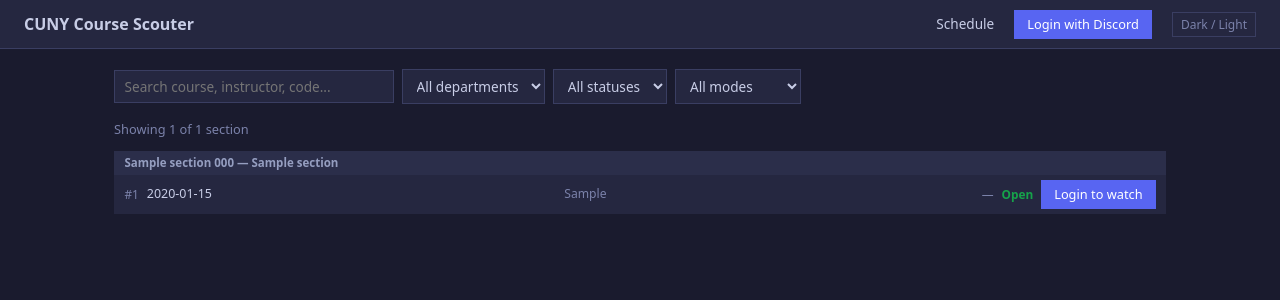
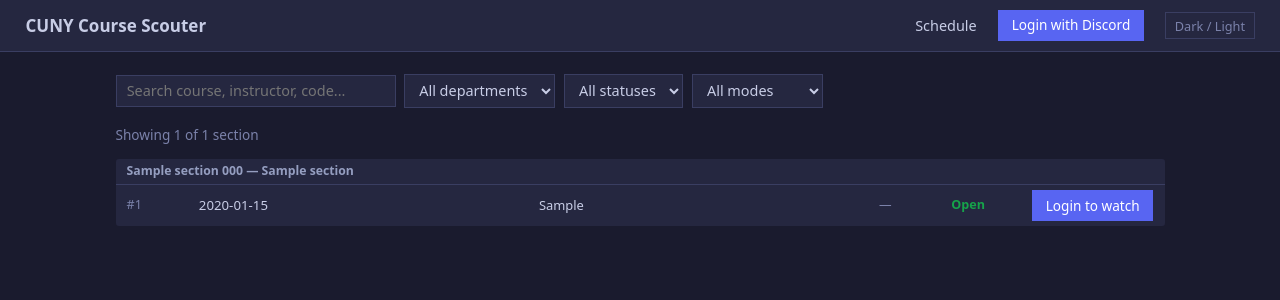
Before and after one commit to isop0d/CunyCourseScouter, a FastAPI app: page / in a window 1280 px wide. Shown: the top 300 px of the page. Run offline with FastAPI, Linux system fonts and the light colour scheme; tables that the repository leaves empty hold one stand-in row (values such as "Sample post"); data that the repository does not hold is empty.

Commit message:
Increase base font size and polish section card layout
- Bump html root to 17px and body to 15px so all rem values scale up
- Grid events show time range below class code
- Section card rows use CSS grid for column alignment across cards
- Professor name uses main text color instead of muted
- Watch/unwatch buttons no longer change color on hover

```diff
--- a/cuny_scouter/web/routes.py
+++ b/cuny_scouter/web/routes.py
@@ -384,6 +384,13 @@ async def logout(request: Request):
 
 # ── Schedule builder ─────────────────────────────────────────────────────────
 
+def _fmt_minute(m: int) -> str:
+    h, mn = divmod(m, 60)
+    period = "am" if h < 12 else "pm"
+    h12 = h % 12 or 12
+    return f"{h12}:{mn:02d}{period}"
+
+
 _GRID_START = 7 * 60    # 7:00 AM in minutes
 _GRID_END = 21 * 60     # 9:00 PM in minutes
 _GRID_SPAN = _GRID_END - _GRID_START   # 840 minutes
@@ -445,6 +452,8 @@ def _assign_lanes_for_day(day_meetings: list) -> list[dict]:
             "height_pct": round((end - start) / _GRID_SPAN * 100, 3),
             "left_pct": round(lane_index / lane_count * 100, 3),
             "width_pct": round(100 / lane_count, 3),
+            "start_time": _fmt_minute(meeting.start_minute),
+            "end_time": _fmt_minute(meeting.end_minute),
         })
 
     return result
--- a/cuny_scouter/web/templates/base.html
+++ b/cuny_scouter/web/templates/base.html
@@ -7,6 +7,7 @@
   <script src="https://unpkg.com/htmx.org@2.0.4" integrity="sha384-HGfztofotfshcF7+8n44JQL2oJmowVChPTg48S+jvZoztPfvwD79OC/LTtG6dMp+" crossorigin="anonymous"></script>
   <style>
     *, *::before, *::after { box-sizing: border-box; margin: 0; padding: 0; }
+    html { font-size: 17px; }
 
     /* ── Theme tokens ── */
     :root {
@@ -57,7 +58,7 @@
       font-family: system-ui, -apple-system, sans-serif;
       background: var(--bg);
       color: var(--text);
-      font-size: 14px;
+      font-size: 15px;
       line-height: 1.5;
     }
 
@@ -106,9 +107,9 @@
     .btn-discord { background: #5865F2; color: #fff; border-color: #5865F2; }
     .btn-discord:hover { background: #4752c4; }
     .btn-watch   { background: var(--border-strong); color: var(--bg); border-color: var(--border-strong); }
-    .btn-watch:hover { opacity: 0.8; }
+    .btn-watch:hover { background: var(--border-strong); opacity: 1; }
     .btn-unwatch { background: var(--btn-bg); color: var(--text); border-color: var(--border); }
-    .btn-unwatch:hover { background: var(--btn-hover); }
+    .btn-unwatch:hover { background: var(--btn-bg); }
 
     /* ── Filters ── */
     .filters {
@@ -187,33 +188,33 @@
     .btn-show-more { font-size: 0.82rem; padding: 0.35rem 1.25rem; }
 
     /* ── Section cards (index / section browser) ── */
-    #results-list { display: flex; flex-direction: column; gap: 0.3rem; }
-    .section-card { }
+    #results-list { display: flex; flex-direction: column; gap: 0.55rem; }
+    .section-card { background: var(--bg-alt); border-radius: 3px; overflow: hidden; }
     .section-card-hdr {
       font-size: 0.72rem;
       font-weight: 600;
       color: var(--text-head);
-      background: var(--bg-stripe);
       padding: 0.22rem 0.65rem;
+      border-bottom: 1px solid var(--border);
     }
     .section-card-row {
-      display: flex;
+      display: grid;
+      grid-template-columns: 3.5rem 1fr 1fr 3.5rem 4rem auto;
       align-items: center;
-      gap: 0.5rem;
+      column-gap: 0.75rem;
       padding: 0.3rem 0.65rem;
-      background: var(--bg-alt);
       min-width: 0;
     }
-    .sc-num   { font-size: 0.74rem; color: var(--text-muted); flex-shrink: 0; }
-    .sc-times { font-size: 0.78rem; flex: 2 1 0; min-width: 0;
-                overflow: hidden; text-overflow: ellipsis; white-space: nowrap; }
-    .sc-instr { font-size: 0.76rem; color: var(--text-muted); flex: 2 1 0; min-width: 0;
-                overflow: hidden; text-overflow: ellipsis; white-space: nowrap; }
-    .sc-rmp   { font-size: 0.74rem; flex-shrink: 0; }
+    .sc-num    { font-size: 0.74rem; color: var(--text-muted); min-width: 0; }
+    .sc-times  { font-size: 0.78rem; min-width: 0;
+                 overflow: hidden; text-overflow: ellipsis; white-space: nowrap; }
+    .sc-instr  { font-size: 0.76rem; color: var(--text); min-width: 0;
+                 overflow: hidden; text-overflow: ellipsis; white-space: nowrap; }
+    .sc-rmp    { font-size: 0.74rem; min-width: 0; }
     .sc-rmp .rmp-link  { font-size: 0.74rem; }
     .sc-rmp .rmp-count { font-size: 0.7rem; }
-    .sc-status { font-size: 0.74rem; flex-shrink: 0; }
-    .sc-watch  { flex-shrink: 0; }
+    .sc-status { font-size: 0.74rem; }
+    .sc-watch  { }
 
     /* ── Schedule builder ── */
 
@@ -441,6 +442,7 @@
       border-left-color: #d97706;
     }
     .sched-event-code  { font-weight: 600; color: var(--text); }
+    .sched-event-time  { color: var(--text-muted); font-size: 0.64rem; }
     .sched-event-room  { color: var(--text-muted); }
     .sched-event-instr { color: var(--text-muted); }
     .sched-conflict-warn { color: #d97706; font-size: 0.62rem; margin-top: 0.1rem; }
--- a/cuny_scouter/web/templates/partials/schedule_grid.html
+++ b/cuny_scouter/web/templates/partials/schedule_grid.html
@@ -41,6 +41,7 @@
       <div class="sched-event sched-color-{{ cidx }}{% if event.is_conflict %} sched-conflict{% endif %}"
            style="top:{{ event.top_pct }}%; height:{{ event.height_pct }}%; left:{{ event.left_pct }}%; width:{{ event.width_pct }}%;">
         <div class="sched-event-code">{{ event.section.subject }} {{ event.section.course_number }}</div>
+        <div class="sched-event-time">{{ event.start_time }}–{{ event.end_time }}</div>
         {% if event.section.room %}<div class="sched-event-room">{{ event.section.room }}</div>{% endif %}
         {% if event.section.instructor %}<div class="sched-event-instr">{{ event.section.instructor }}</div>{% endif %}
         {% if event.is_conflict %}<div class="sched-conflict-warn">! Conflict</div>{% endif %}
```
